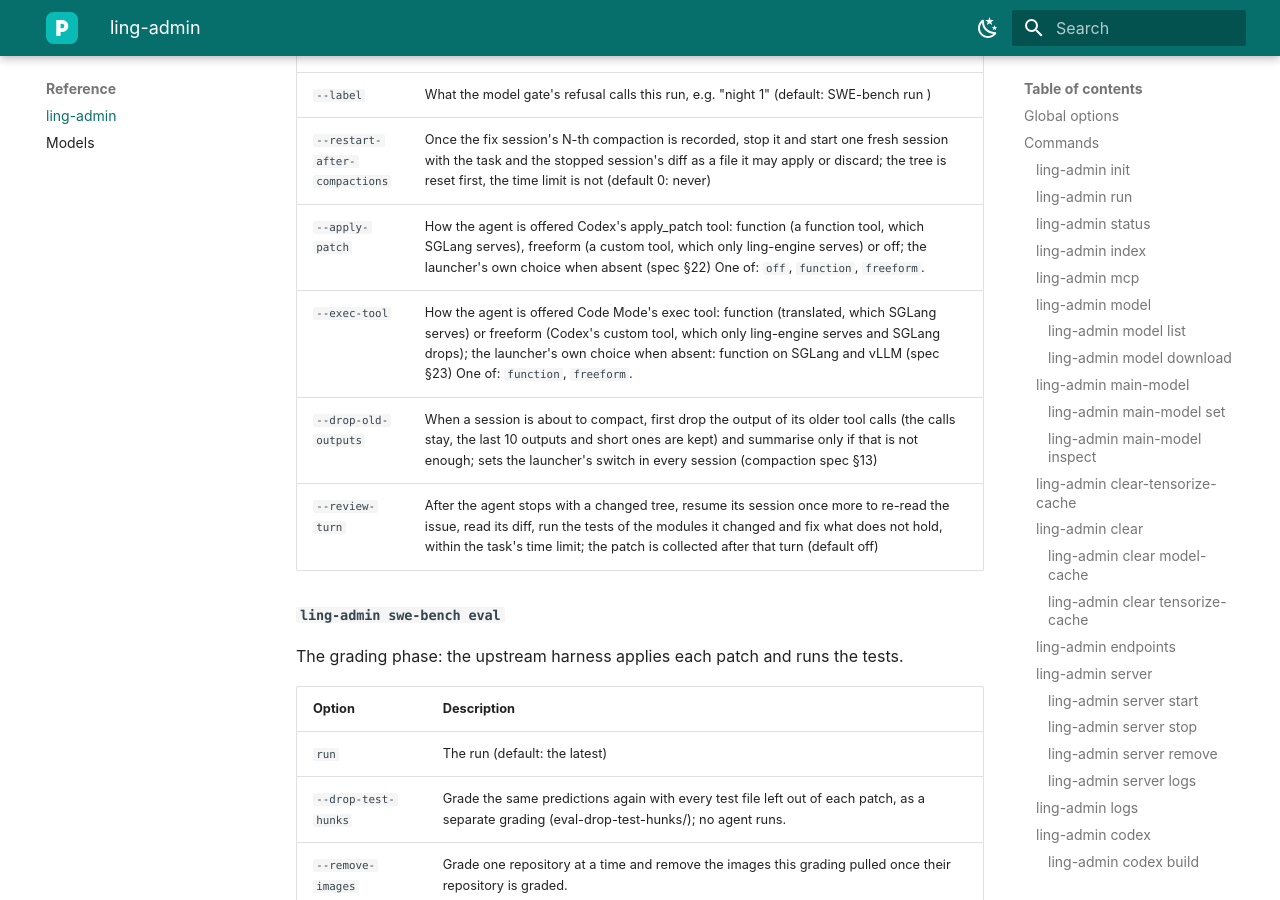
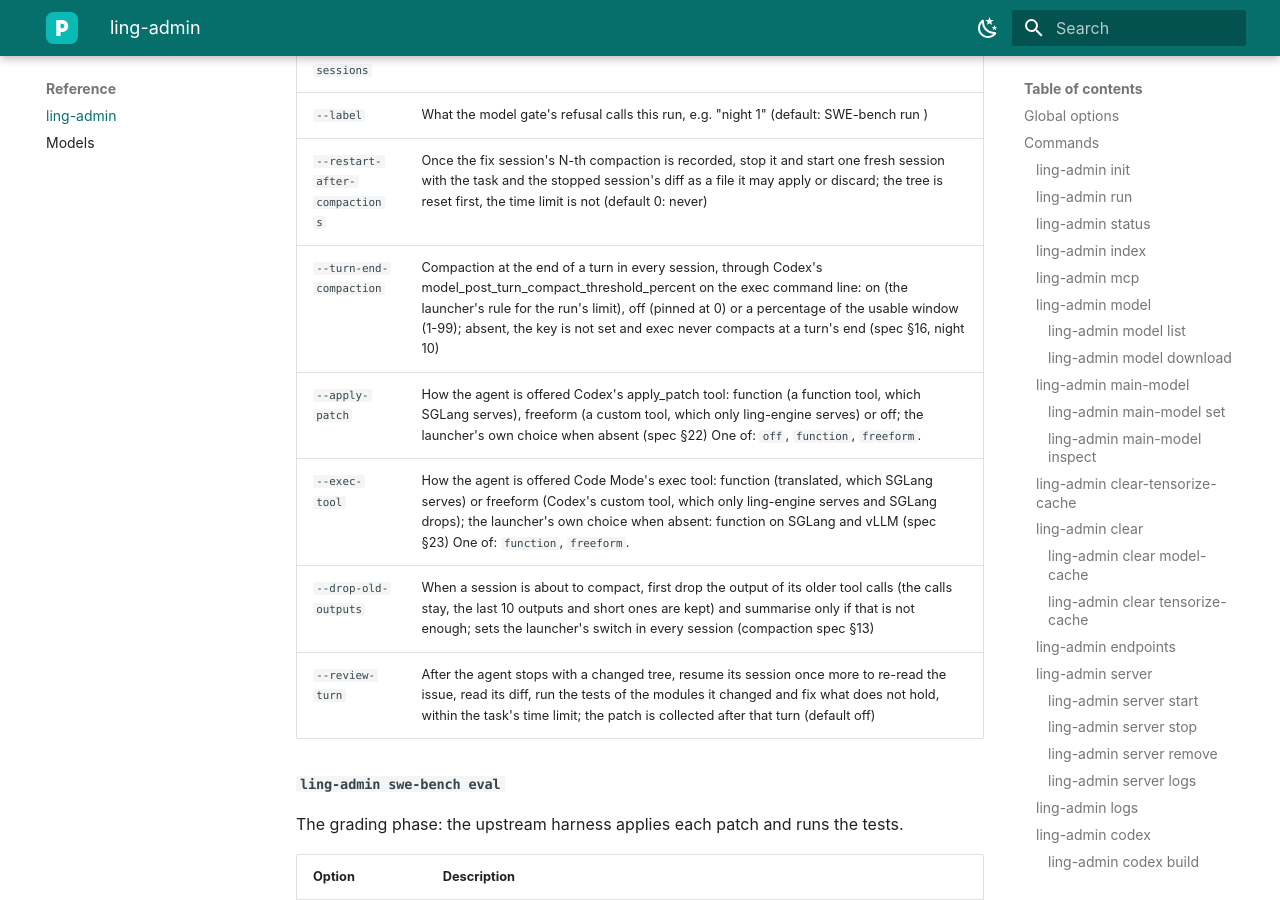
Before and after one commit to dreamference/mightling, an MkDocs documentation site: the page built from docs/admin.md, in a window 1280 px wide and 900 px high, scrolled down 10985 px. Built offline with MkDocs 1.6.1 and Material for MkDocs 9.7.7, drawn with Linux system fonts in a browser that asks for light colours.

Commit message:
docs/admin.md regenerated for --turn-end-compaction

```diff
--- a/docs/admin.md
+++ b/docs/admin.md
@@ -334,6 +334,7 @@ The agent phase: one ling exec per instance, producing predictions.jsonl.
 | `--ignore-open-sessions` | Do not wait for open ling sessions to close (for testing) |
 | `--label` | What the model gate's refusal calls this run, e.g. "night 1" (default: SWE-bench run <name>) |
 | `--restart-after-compactions` | Once the fix session's N-th compaction is recorded, stop it and start one fresh session with the task and the stopped session's diff as a file it may apply or discard; the tree is reset first, the time limit is not (default 0: never) |
+| `--turn-end-compaction` | Compaction at the end of a turn in every session, through Codex's model_post_turn_compact_threshold_percent on the exec command line: on (the launcher's rule for the run's limit), off (pinned at 0) or a percentage of the usable window (1-99); absent, the key is not set and exec never compacts at a turn's end (spec §16, night 10) |
 | `--apply-patch` | How the agent is offered Codex's apply_patch tool: function (a function tool, which SGLang serves), freeform (a custom tool, which only ling-engine serves) or off; the launcher's own choice when absent (spec §22) One of: `off`, `function`, `freeform`. |
 | `--exec-tool` | How the agent is offered Code Mode's exec tool: function (translated, which SGLang serves) or freeform (Codex's custom tool, which only ling-engine serves and SGLang drops); the launcher's own choice when absent: function on SGLang and vLLM (spec §23) One of: `function`, `freeform`. |
 | `--drop-old-outputs` | When a session is about to compact, first drop the output of its older tool calls (the calls stay, the last 10 outputs and short ones are kept) and summarise only if that is not enough; sets the launcher's switch in every session (compaction spec §13) |
```
